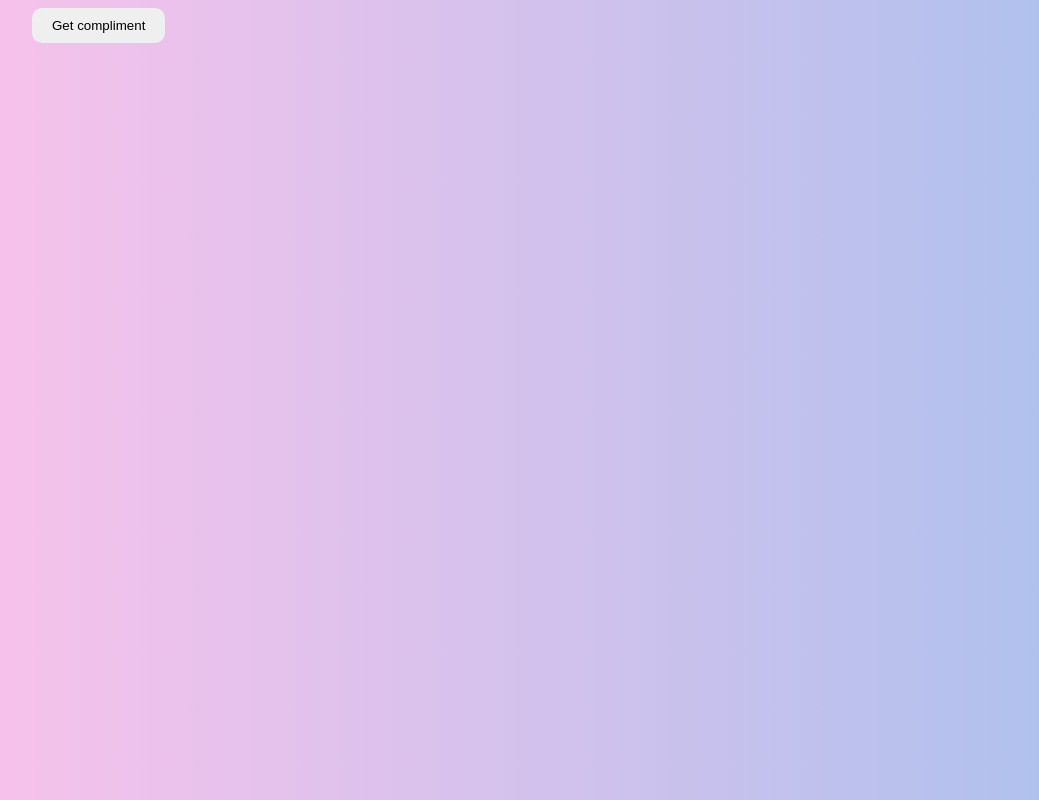
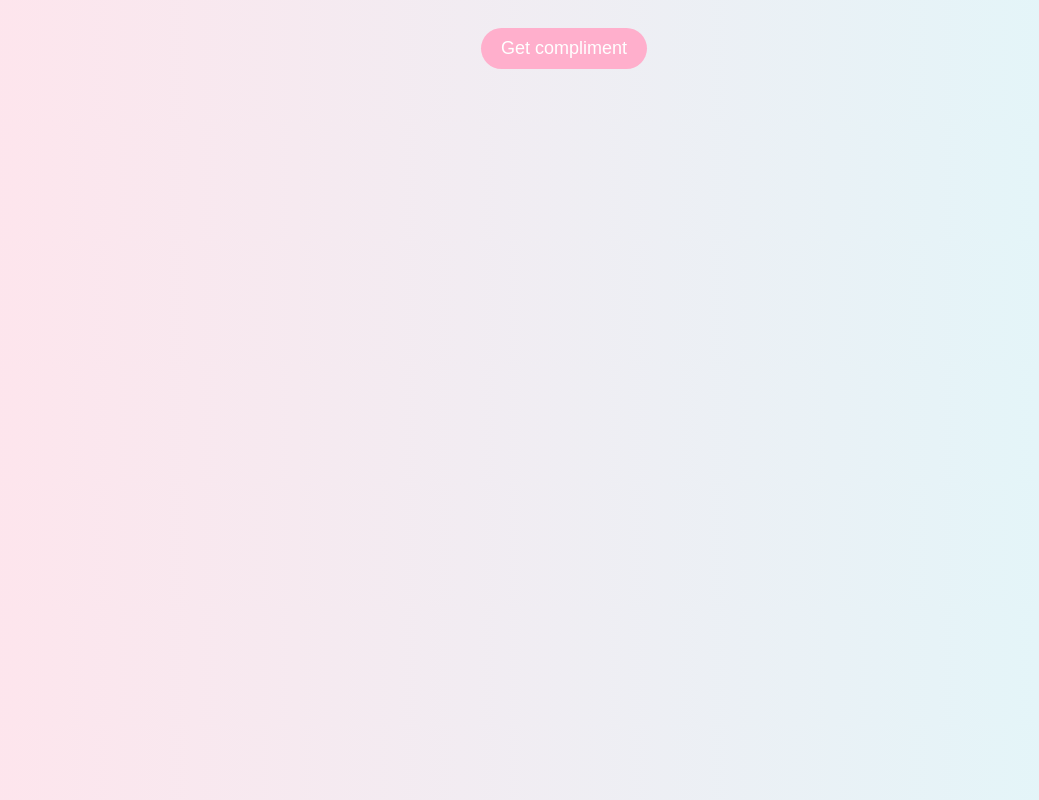
Before and after one commit to Bharathi6401/compliments, a plain HTML site: page index.html in a window 1280 px wide. Shown: the whole page, without its empty margins (76-1115 px from the left). Drawn offline with Linux system fonts and the light colour scheme.

Commit message:
modified

```diff
--- a/index.html
+++ b/index.html
@@ -7,10 +7,11 @@
     <link rel="stylesheet" href="style.css">
 </head>
 <body>
-
+    <center>
     <script src="script.js"></script>
     <button onclick="show_compliment()">Get compliment</button>
     <p id="compliment"></p>
+   </center>
 
 </body>
 </html>
--- a/style.css
+++ b/style.css
@@ -1,10 +1,27 @@
-body{
-    background:linear-gradient(to right,#fbc2eb, #a6c1ee);
-    color: white;
+body {
+    font-family: 'Segoe UI', sans-serif;
+    background: linear-gradient(to right, #ffe4ec, #e0f7fa);
+    display: flex;
+    justify-content: center;
+    align-items: center;
+    padding-top: 20px;
+    color: black;
+    font-family: sans-serif;
+    text-align: center;
 }
-button{
-  padding: 10px 20px;
-  border-radius: 10px;
-  border: none;
-  margin-left: 100px;
+
+button {
+    padding: 10px 20px;
+    font-size: 18px;
+    border-radius: 50px;
+    border: none;
+    background-color: #ffafcc;
+    color: #fff;
+    cursor: pointer;
+    margin-bottom: 20px;
 }
+
+#compliment {
+    font-size: 24px;
+    max-width: 90%;
+}
```
